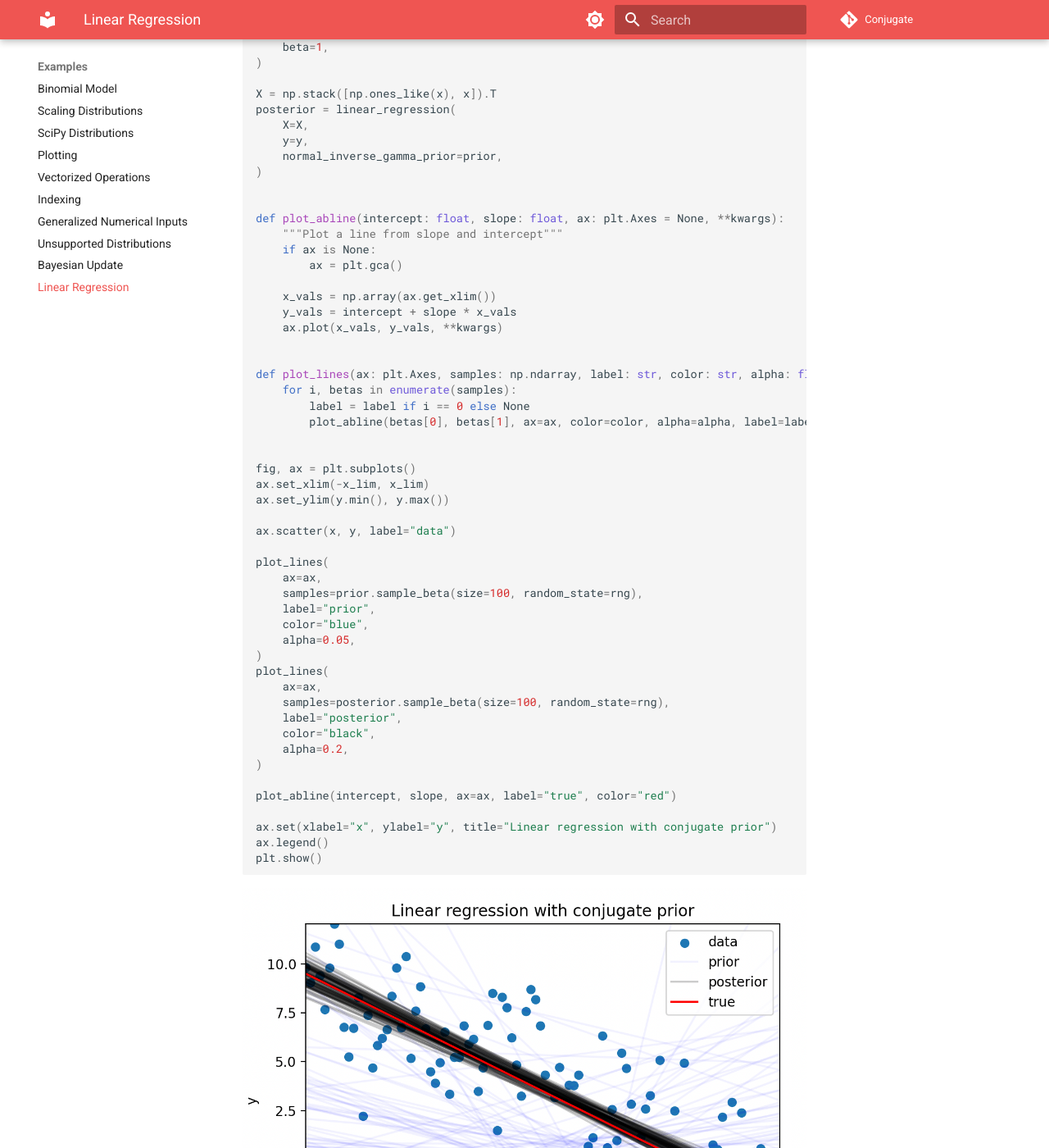
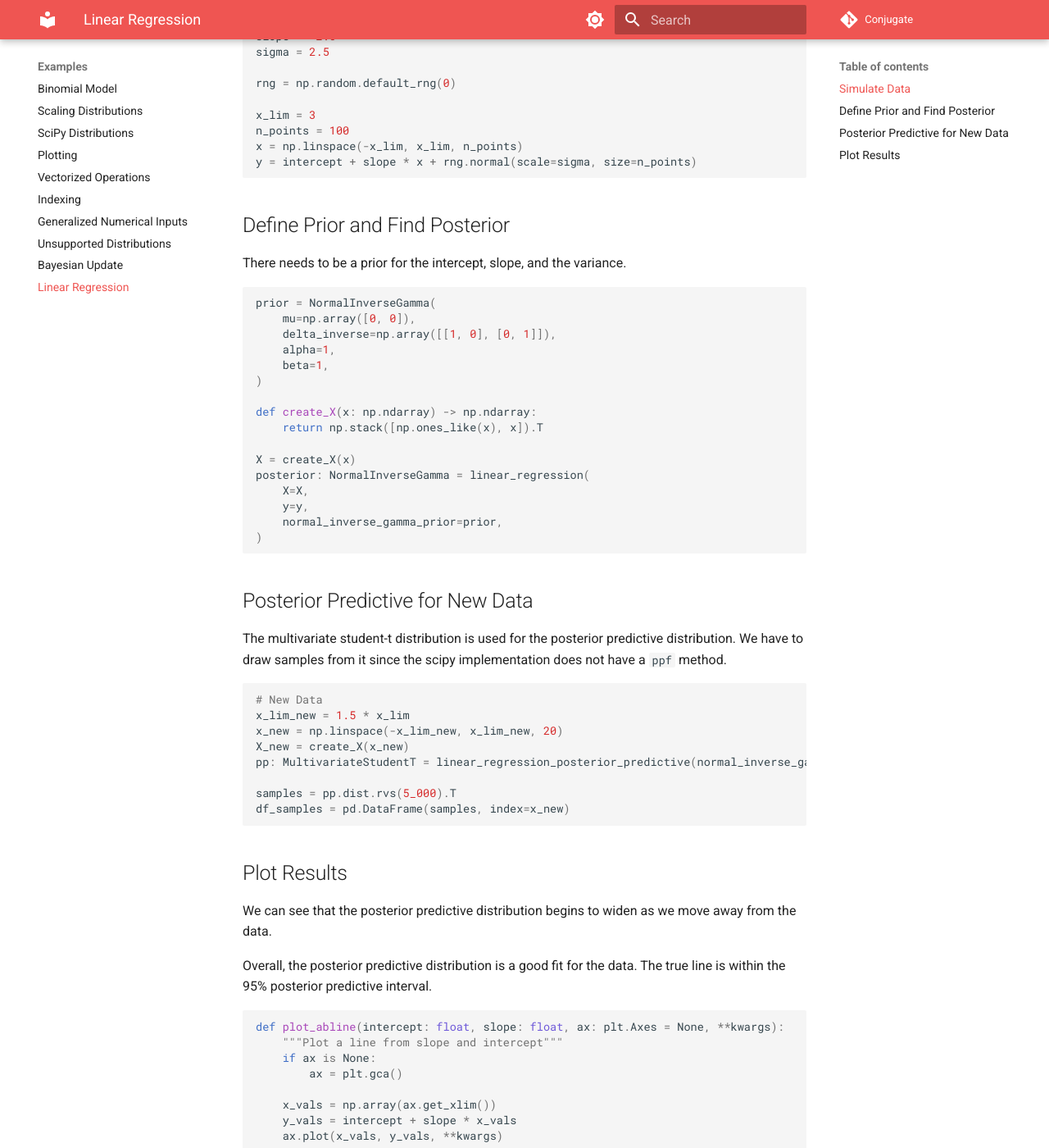
Before and after one commit to wd60622/conjugate, an MkDocs documentation site: the page built from docs/examples/linear-regression.md, in a window 1280 px wide and 1400 px high, scrolled down 609 px. Shown: the whole window at 82% size. Built offline with MkDocs 1.6.1 and Material for MkDocs 9.7.7, drawn with Linux system fonts in a browser that asks for light colours; comment, search, counter and statistics services are not loaded; some of the changed text lies outside the part shown.

Commit message:
add distribution and doc

````diff
--- a/docs/examples/linear-regression.md
+++ b/docs/examples/linear-regression.md
@@ -2,12 +2,20 @@
 comments: true
 ---
 
+We can fit linear regression that includes a predictive distribution for new data using a conjugate prior. This example only has one covariate, but the same approach can be used for multiple covariates.
+
+## Simulate Data
+
+We are going to simulate data from a linear regression model. The true intercept is 3.5, the true slope is -2.0, and the true variance is 2.5.
+
 ```python
 import numpy as np
+import pandas as pd
+
 import matplotlib.pyplot as plt
 
-from conjugate.distributions import NormalInverseGamma
-from conjugate.models import linear_regression
+from conjugate.distributions import NormalInverseGamma, MultivariateStudentT
+from conjugate.models import linear_regression, linear_regression_posterior_predictive
 
 intercept = 3.5
 slope = -2.0
@@ -20,7 +28,13 @@ n_points = 100
 x = np.linspace(-x_lim, x_lim, n_points)
 y = intercept + slope * x + rng.normal(scale=sigma, size=n_points)
 
+```
 
+## Define Prior and Find Posterior
+
+There needs to be a prior for the intercept, slope, and the variance.
+
+```python
 prior = NormalInverseGamma(
     mu=np.array([0, 0]),
     delta_inverse=np.array([[1, 0], [0, 1]]),
@@ -28,12 +42,43 @@ prior = NormalInverseGamma(
     beta=1,
 )
 
-X = np.stack([np.ones_like(x), x]).T
-posterior = linear_regression(
+def create_X(x: np.ndarray) -> np.ndarray:
+    return np.stack([np.ones_like(x), x]).T
+
+X = create_X(x)
+posterior: NormalInverseGamma = linear_regression(
     X=X,
     y=y,
     normal_inverse_gamma_prior=prior,
 )
+
+```
+
+## Posterior Predictive for New Data
+
+The multivariate student-t distribution is used for the posterior predictive distribution. We have to draw samples from it since the scipy implementation does not have a `ppf` method.
+
+```python
+
+# New Data
+x_lim_new = 1.5 * x_lim
+x_new = np.linspace(-x_lim_new, x_lim_new, 20)
+X_new = create_X(x_new)
+pp: MultivariateStudentT = linear_regression_posterior_predictive(normal_inverse_gamma=posterior, X=X_new)
+
+samples = pp.dist.rvs(5_000).T
+df_samples = pd.DataFrame(samples, index=x_new)
+
+
+```
+
+## Plot Results
+
+We can see that the posterior predictive distribution begins to widen as we move away from the data.
+
+Overall, the posterior predictive distribution is a good fit for the data. The true line is within the 95% posterior predictive interval.
+
+```python
 
 
 def plot_abline(intercept: float, slope: float, ax: plt.Axes = None, **kwargs):
@@ -76,7 +121,20 @@ plot_lines(
 plot_abline(intercept, slope, ax=ax, label="true", color="red")
 
 ax.set(xlabel="x", ylabel="y", title="Linear regression with conjugate prior")
+
+# New Data
+ax.plot(x_new, pp.mu, color="green", label="posterior predictive mean")
+df_quantile = df_samples.T.quantile([0.025, 0.975]).T
+ax.fill_between(
+    x_new,
+    df_quantile[0.025],
+    df_quantile[0.975],
+    alpha=0.2,
+    color="green",
+    label="95% posterior predictive interval",
+)
 ax.legend()
+ax.set(xlim=(-x_lim_new, x_lim_new))
 plt.show()
 ```
 
````
Also changed, not shown: docs/images/linear-regression.png, 1 other file.
